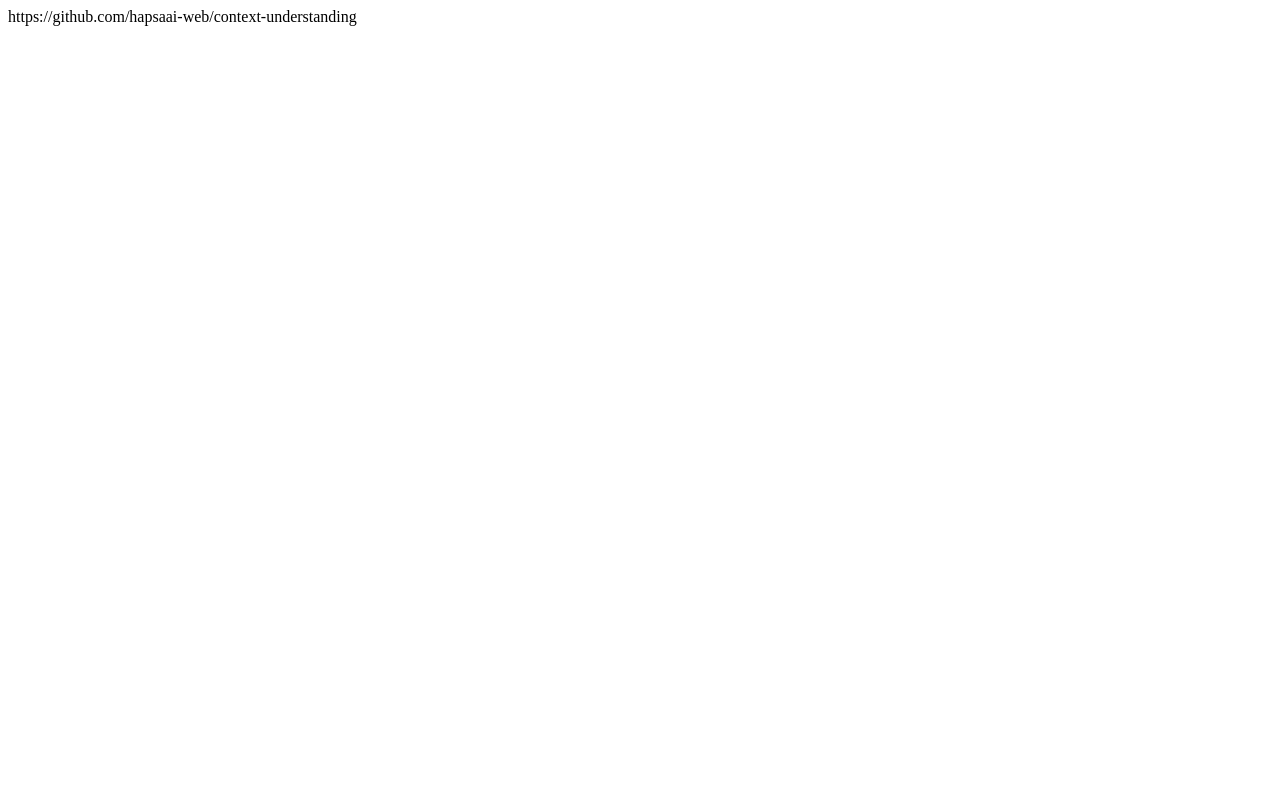
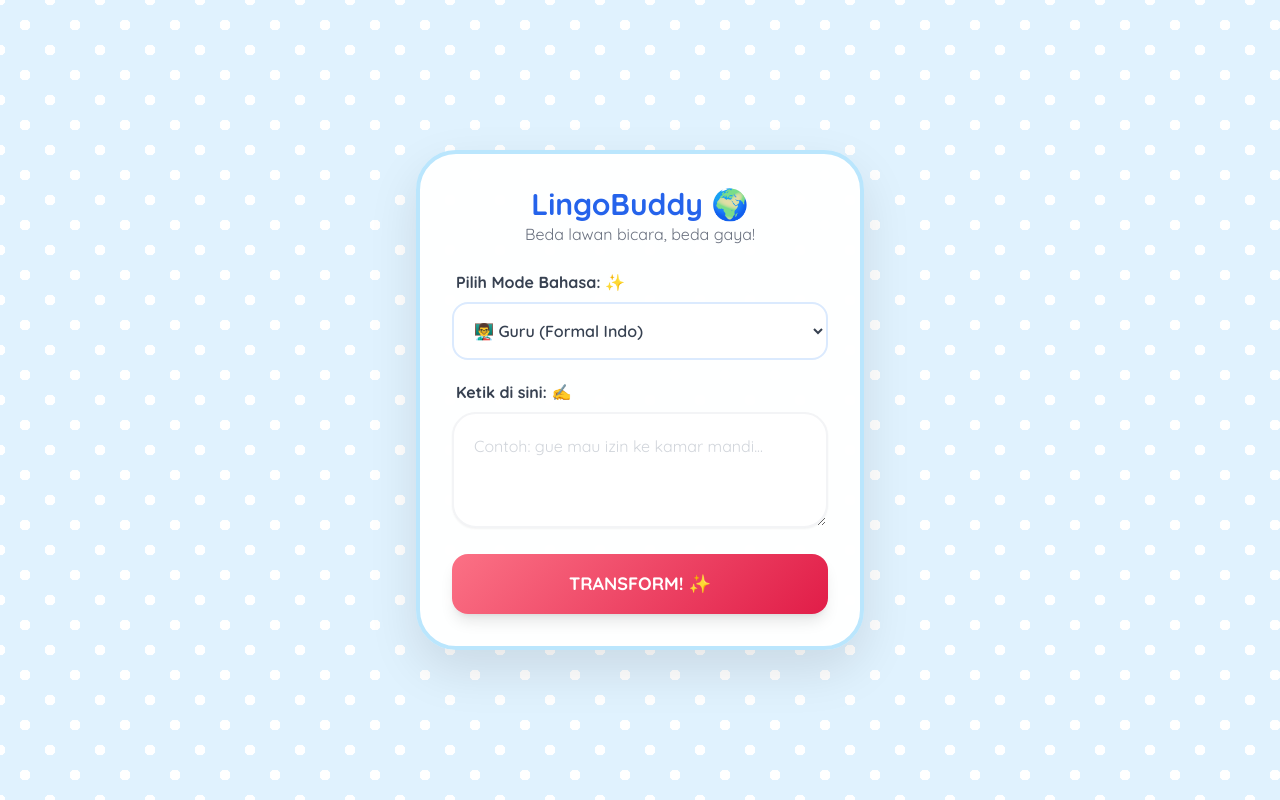
Before and after one commit to hapsaai-web/context-understanding, a plain HTML site: page index.html in a window 1280 px wide. Drawn offline with nearby package versions, Linux system fonts and the light colour scheme.

Commit message:
Update index.html

```diff
--- a/index.html
+++ b/index.html
@@ -1 +1,116 @@
-https://github.com/hapsaai-web/context-understanding
+<!DOCTYPE html>
+<html lang="id">
+<head>
+    <meta charset="UTF-8">
+    <meta name="viewport" content="width=device-width, initial-scale=1.0">
+    <title>LingoBuddy - Multi Language 🌈</title>
+    <script src="https://cdn.tailwindcss.com"></script>
+    <link href="https://fonts.googleapis.com/css2?family=Quicksand:wght@400;600;700&display=swap" rel="stylesheet">
+    <style>
+        body {
+            font-family: 'Quicksand', sans-serif;
+            background: #e0f2fe; /* Warna biru muda pastel */
+            background-image: radial-gradient(#ffffff 15%, transparent 15%), radial-gradient(#ffffff 15%, transparent 15%);
+            background-position: 0 0, 25px 25px;
+            background-size: 50px 50px;
+            min-height: 100vh;
+            display: flex;
+            align-items: center;
+            justify-content: center;
+        }
+        .card {
+            background: rgba(255, 255, 255, 0.98);
+            border: 4px solid #bae6fd;
+            box-shadow: 0 20px 50px rgba(0, 0, 0, 0.1);
+        }
+        .btn-magic {
+            background: linear-gradient(135deg, #fb7185, #e11d48);
+            transition: all 0.3s cubic-bezier(0.175, 0.885, 0.32, 1.275);
+        }
+        .btn-magic:hover { transform: scale(1.03); }
+    </style>
+</head>
+<body class="p-4">
+
+    <div class="max-w-md w-full card rounded-[40px] overflow-hidden p-8">
+        <div class="text-center mb-6">
+            <h1 class="text-3xl font-bold text-blue-600">LingoBuddy 🌍</h1>
+            <p class="text-gray-500 font-medium">Beda lawan bicara, beda gaya!</p>
+        </div>
+
+        <div class="space-y-5">
+            <div>
+                <label class="block text-gray-700 font-bold mb-2 ml-1">Pilih Mode Bahasa: ✨</label>
+                <select id="mode" class="w-full p-4 rounded-2xl border-2 border-blue-100 outline-none focus:ring-4 focus:ring-blue-50 bg-white text-gray-700 font-semibold cursor-pointer">
+                    <option value="guru">👨‍🏫 Guru (Formal Indo)</option>
+                    <option value="teman">🥳 Teman (Santai Indo)</option>
+                    <option value="english">🇬🇧 English (Formal & Polite)</option>
+                </select>
+            </div>
+
+            <div>
+                <label class="block text-gray-700 font-bold mb-2 ml-1">Ketik di sini: ✍️</label>
+                <textarea id="textInput" rows="3" class="w-full p-5 rounded-3xl border-2 border-gray-100 outline-none focus:ring-4 focus:ring-pink-50 placeholder-gray-300 shadow-sm" placeholder="Contoh: gue mau izin ke kamar mandi..."></textarea>
+            </div>
+
+            <button onclick="prosesBahasa()" class="btn-magic w-full py-4 text-white font-black text-lg rounded-2xl shadow-lg">
+                TRANSFORM! ✨
+            </button>
+
+            <div id="resultArea" class="hidden animate-in fade-in zoom-in duration-300">
+                <div class="bg-blue-50 border-2 border-blue-200 p-6 rounded-3xl relative">
+                    <span class="absolute -top-3 left-4 bg-blue-500 text-white text-[10px] font-black px-3 py-1 rounded-full uppercase">Hasil Konversi</span>
+                    <p id="resultText" class="text-blue-900 font-bold text-lg"></p>
+                </div>
+            </div>
+        </div>
+    </div>
+
+    <script>
+        function prosesBahasa() {
+            const input = document.getElementById('textInput').value.toLowerCase();
+            const mode = document.getElementById('mode').value;
+            let result = input;
+
+            if (!input.trim()) return alert("Jangan dikosongin ya manis! 😊");
+
+            // Kamus kata dasar
+            const vocab = {
+                "gue": { guru: "saya", teman: "gue", english: "I" },
+                "aku": { guru: "saya", teman: "aku", english: "I" },
+                "kantin": { guru: "kantin", teman: "kantin", english: "canteen" },
+                "kamar mandi": { guru: "toilet", teman: "wc", english: "restroom" },
+                "toilet": { guru: "toilet", teman: "wc", english: "restroom" },
+                "mau": { guru: "ingin", teman: "mau", english: "would like to" }
+            };
+
+            // Ganti kata dasar
+            for (let word in vocab) {
+                let regex = new RegExp("\\b" + word + "\\b", "g");
+                result = result.replace(regex, vocab[word][mode]);
+            }
+
+            // Logika Kalimat Berdasarkan Mode
+            if (mode === "guru") {
+                if (result.includes("toilet")) result = "Mohon maaf Bapak/Ibu, izin saya ingin pergi ke toilet sebentar.";
+                else if (result.includes("kantin")) result = "Mohon maaf Bapak/Ibu, jika diperbolehkan saya izin ke kantin.";
+                else result = "Mohon maaf Bapak/Ibu, " + result;
+            }
+            else if (mode === "teman") {
+                result = result + " ya, ditungguin lho! ✌️";
+            }
+            else if (mode === "english") {
+                if (result.includes("restroom")) result = "Excuse me, may I go to the restroom, please? 🚽";
+                else if (result.includes("canteen")) result = "Excuse me, I would like to go to the canteen for a moment.";
+                else result = "Excuse me, " + result + ".";
+            }
+
+            // Tampilkan
+            const area = document.getElementById('resultArea');
+            const txt = document.getElementById('resultText');
+            area.classList.remove('hidden');
+            txt.innerText = result.charAt(0).toUpperCase() + result.slice(1);
+        }
+    </script>
+</body>
+</html>
```
